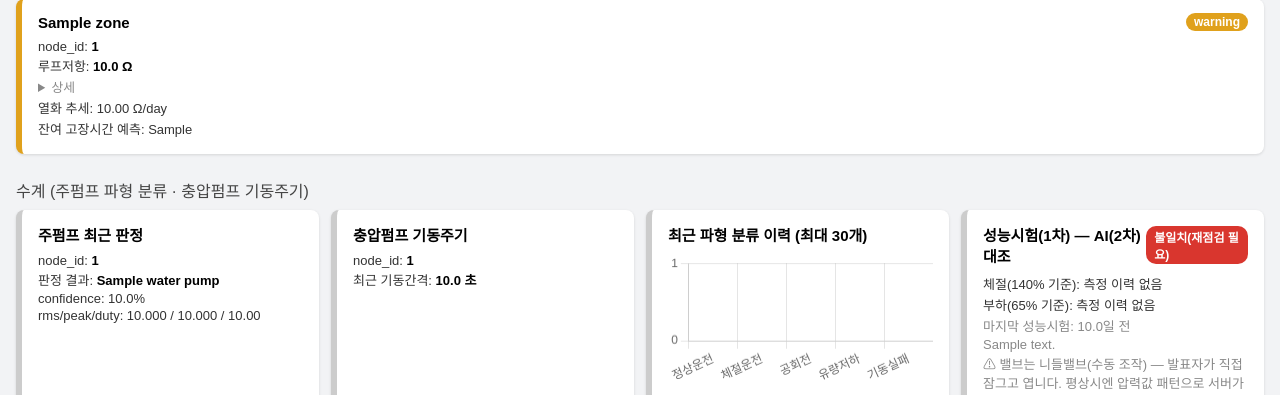
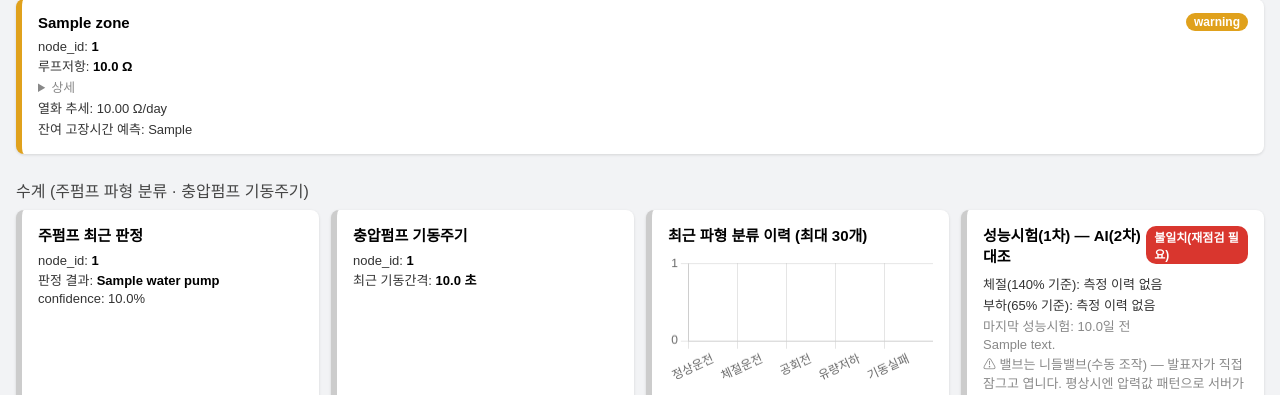
Before and after one commit to Billiardchalktheif/2026ESWContest_free_bulchimbeon, a Flask app: template bulchimbeon_sw/dashboard/templates/index.html in a window 1280 px wide. Shown: the part 125-520 px from the top of the page. Run offline with Flask 3, Linux system fonts and the light colour scheme; the template is opened without the code that fills it: most values are stand-ins (such as "Sample title", 1, 10 or a date in 2020).

Commit message:
주펌프 카드에서 rms/peak/duty 줄 제거 (v8 설계상 주펌프는 INA219 미장착 — 항상 NULL)
Co-Authored-By: Claude Sonnet 5 <noreply@anthropic.com>

```diff
--- a/bulchimbeon_sw/dashboard/templates/index.html
+++ b/bulchimbeon_sw/dashboard/templates/index.html
@@ -99,7 +99,6 @@
       </div>
       <div class="row">판정 결과: <b>{{ water_pump.main_shown_label or "N/A" }}</b></div>
       <div class="row">confidence: {{ "%.1f%%"|format(water_pump.main.confidence * 100) if water_pump.main.confidence is not none else "N/A" }}</div>
-      <div class="row">rms/peak/duty: {{ "%.3f"|format(water_pump.main.rms) }} / {{ "%.3f"|format(water_pump.main.peak) }} / {{ "%.2f"|format(water_pump.main.duty_cycle) }}</div>
       {% else %}
       <div class="row">데이터 없음</div>
       {% endif %}
```
